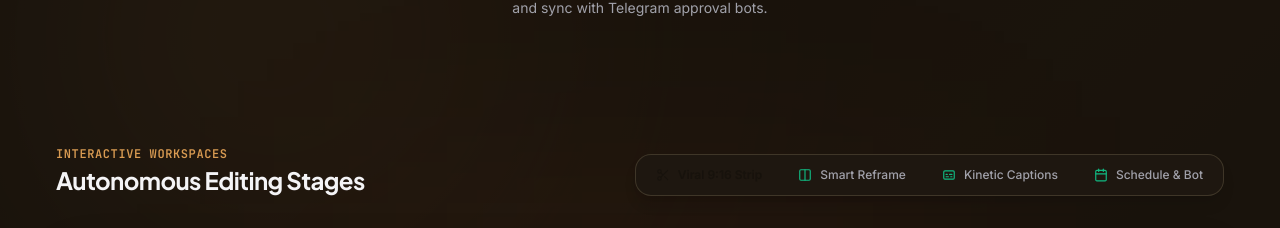
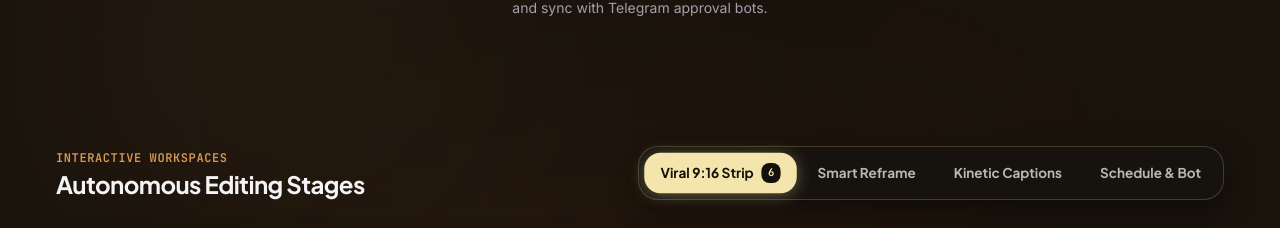
Before and after one commit to Rana-Kushagr/ClipMax, a React (Vite) app: page / in a window 1280 px wide. Shown: the part 2732-2960 px from the top of the page. Built offline with nearby package versions, Linux system fonts and the light colour scheme.

Commit message:
fix(studio): high-contrast sunlit sand active pill and espresso text for autonomous editing stages navbar

```diff
--- a/src/App.tsx
+++ b/src/App.tsx
@@ -5,7 +5,7 @@ import { StudioEnvironmentBg } from "./components/background/StudioEnvironmentBg
 import { HeroViewfinderHud } from "./components/hero/HeroViewfinderHud";
 import { HeroCommandCenter } from "./components/hero/HeroCommandCenter";
 import { HowItWorksWalkthrough } from "./components/walkthrough/HowItWorksWalkthrough";
-import { InteractiveStudioShowcase } from "./components/studio/InteractiveStudioShowcase";
+import { InteractiveStudioShowcase, StudioTabId } from "./components/studio/InteractiveStudioShowcase";
 import { BountyCampaignGrid } from "./components/bounties/BountyCampaignGrid";
 import { ProfitSimulator } from "./components/bounties/ProfitSimulator";
 import { OutputOnlyPricing } from "./components/bounties/OutputOnlyPricing";
@@ -89,9 +89,7 @@ export function App() {
   const [selectedPersona, setSelectedPersona] = useState("auto");
   const [activeTool, setActiveTool] = useState("auto-detect");
   const [videoUrl, setVideoUrl] = useState("");
-  const [activeStudioTab, setActiveStudioTab] = useState<
-    "clips" | "reframe" | "captions" | "schedule"
-  >("clips");
+  const [activeStudioTab, setActiveStudioTab] = useState<StudioTabId>("strip");
 
   // Export success notification state
   const [toastMessage, setToastMessage] = useState<string | null>(null);
--- a/src/components/studio/InteractiveStudioShowcase.tsx
+++ b/src/components/studio/InteractiveStudioShowcase.tsx
@@ -1,11 +1,5 @@
 import React, { useState } from "react";
 import { motion, AnimatePresence } from "framer-motion";
-import {
-  Scissors,
-  Subtitles,
-  Columns,
-  Calendar,
-} from "lucide-react";
 import { ViralClipStrip } from "./ViralClipStrip";
 import { SmartReframeStudio } from "./SmartReframeStudio";
 import { KineticCaptionStudio } from "./KineticCaptionStudio";
@@ -14,9 +8,17 @@ import { StudioEditorModal } from "./StudioEditorModal";
 import { VideoClip, CaptionPresetId } from "../../types/studio";
 import { INITIAL_CLIPS } from "../../lib/constants";
 
+export type StudioTabId = "strip" | "clips" | "reframe" | "captions" | "schedule";
+
+interface StudioTabItem {
+  id: StudioTabId;
+  label: string;
+  badge?: string;
+}
+
 interface InteractiveStudioShowcaseProps {
-  activeStudioTab: "clips" | "reframe" | "captions" | "schedule";
-  setActiveStudioTab: (tab: "clips" | "reframe" | "captions" | "schedule") => void;
+  activeStudioTab: StudioTabId;
+  setActiveStudioTab: (tab: StudioTabId) => void;
   onExportSuccess: (clipTitle: string) => void;
 }
 
@@ -49,12 +51,12 @@ export function InteractiveStudioShowcase({
     );
   };
 
-  const tabs = [
-    { id: "clips", label: "Viral 9:16 Strip", icon: Scissors },
-    { id: "reframe", label: "Smart Reframe", icon: Columns },
-    { id: "captions", label: "Kinetic Captions", icon: Subtitles },
-    { id: "schedule", label: "Schedule & Bot", icon: Calendar },
-  ] as const;
+  const STUDIO_TABS: readonly StudioTabItem[] = [
+    { id: "strip", label: "Viral 9:16 Strip", badge: "6" },
+    { id: "reframe", label: "Smart Reframe" },
+    { id: "captions", label: "Kinetic Captions" },
+    { id: "schedule", label: "Schedule & Bot" },
+  ];
 
   return (
     <section
@@ -73,30 +75,36 @@ export function InteractiveStudioShowcase({
           </h3>
         </div>
 
-        {/* Tab switcher buttons with Framer Motion layoutId pill */}
-        <div className="p-1 rounded-xl bg-[#1E1710] border border-[#F3E5AB]/15 flex items-center gap-1 overflow-x-auto max-w-full shadow-lg">
-          {tabs.map((tab) => {
-            const Icon = tab.icon;
-            const isActive = activeStudioTab === tab.id;
-
+        {/* Autonomous Editing Stages Navbar */}
+        <div className="inline-flex flex-wrap items-center gap-1.5 rounded-2xl bg-[#16120D] p-1.5 border border-[#F3E5AB]/20 shadow-[0_10px_30px_rgba(0,0,0,0.45)]">
+          {STUDIO_TABS.map((tab) => {
+            const isActive =
+              activeStudioTab === tab.id ||
+              (activeStudioTab === "clips" && tab.id === "strip") ||
+              (activeStudioTab === "strip" && tab.id === "clips");
             return (
               <button
                 key={tab.id}
                 type="button"
                 onClick={() => setActiveStudioTab(tab.id)}
-                className={`relative px-4 py-2 rounded-lg text-xs font-medium flex items-center gap-2 transition-colors shrink-0 ${
-                  isActive ? "text-[#17120C] font-semibold" : "text-[#A1A1AA] hover:text-white"
+                className={`relative z-10 inline-flex items-center gap-2 rounded-xl px-4 py-2.5 font-display text-[13.5px] font-bold transition-all duration-200 select-none ${
+                  isActive
+                    ? "bg-[#F3E5AB] text-[#14100B] shadow-[0_2px_16px_rgba(243,229,171,0.35)] scale-[1.01]"
+                    : "bg-transparent text-[#E5E0D8]/80 hover:bg-[#F3E5AB]/10 hover:text-[#F3E5AB]"
                 }`}
               >
-                {isActive && (
-                  <motion.div
-                    layoutId="studioWorkspacePill"
-                    className="absolute inset-0 bg-[#F3E5AB] rounded-lg shadow-sm -z-10"
-                    transition={{ type: "spring", stiffness: 350, damping: 30 }}
-                  />
+                <span>{tab.label}</span>
+                {Boolean(tab.badge) && (
+                  <span
+                    className={`rounded-md px-1.5 py-0.5 font-mono text-[10.5px] font-extrabold ${
+                      isActive
+                        ? "bg-[#14100B] text-[#F3E5AB]"
+                        : "bg-[#10B981]/20 text-[#34D399]"
+                    }`}
+                  >
+                    {tab.badge}
+                  </span>
                 )}
-                <Icon className={`w-3.5 h-3.5 ${isActive ? "text-[#17120C]" : "text-[#10B981]"}`} />
-                <span>{tab.label}</span>
               </button>
             );
           })}
@@ -106,7 +114,7 @@ export function InteractiveStudioShowcase({
       {/* Render Active Studio Workspace with AnimatePresence mode="wait" */}
       <div className="rounded-2xl bg-[#1E1710] border border-[#F3E5AB]/15 p-4 sm:p-6 shadow-2xl min-h-[480px] overflow-visible">
         <AnimatePresence mode="wait">
-          {activeStudioTab === "clips" && (
+          {(activeStudioTab === "clips" || activeStudioTab === "strip") && (
             <motion.div
               key="tab-clips"
               initial={{ opacity: 0, y: 12 }}
```
